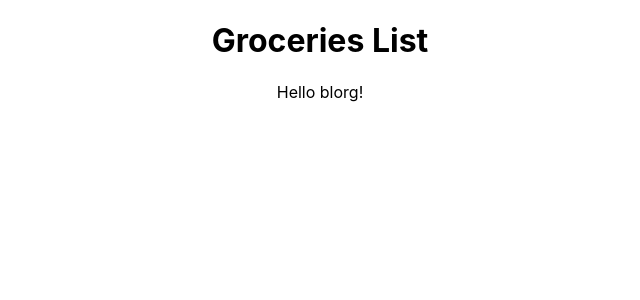
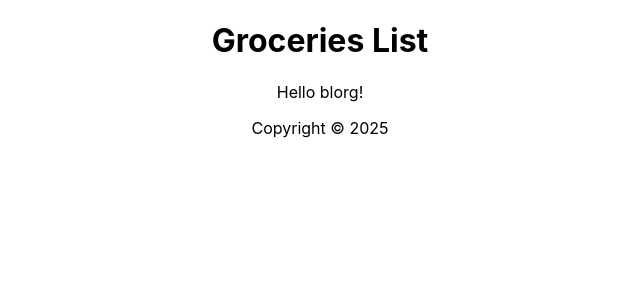
Before and after one commit to EccentricTom/full_react_tutorial, a React (Create React App) app: page / in a window 1280 px wide. Shown: the top 300 px of the page, without its empty margins (320-960 px from the left). Built offline with nearby package versions, Linux system fonts and the light colour scheme; the HTML template or start-up script is replaced by a standard one.

Commit message:
End of chapter 3. Refinforced understanding of having separate .js files for different components and then importing them.

```diff
--- a/src/App.js
+++ b/src/App.js
@@ -2,12 +2,14 @@
 import "./App.css";
 import Header from "./Header";
 import Content from "./Content";
+import Footer from "./Footer";
 
 function App() {
   return (
     <div className="App">
       <Header />
       <Content />
+      <Footer />
     </div>
   );
 }
--- /dev/null
+++ b/src/Footer.js
@@ -0,0 +1,12 @@
+import React from 'react';
+
+const Footer = () => {
+    const today = new Date();
+  return (
+    <footer>
+      <p> Copyright &copy; {today.getFullYear()}</p>
+    </footer>
+  );
+}
+
+export default Footer;
```
